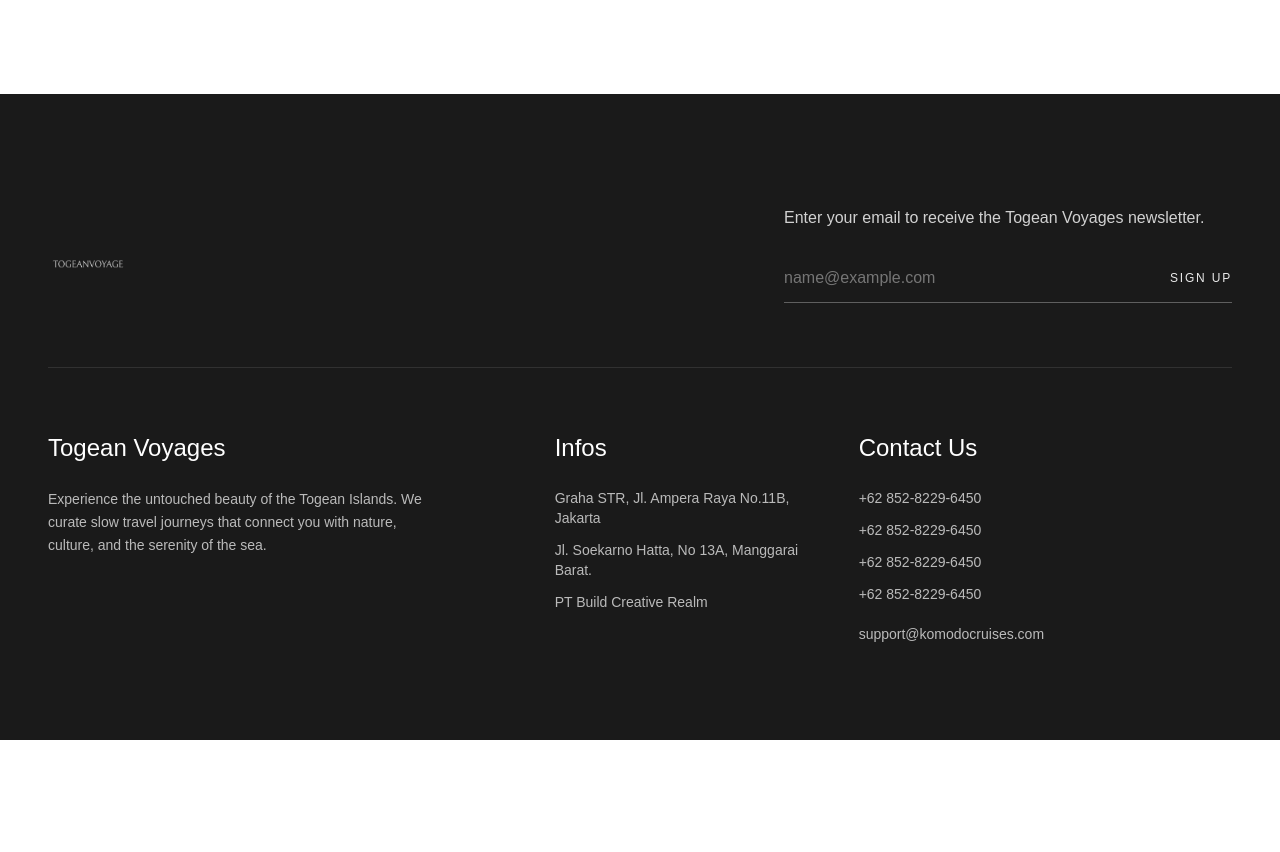
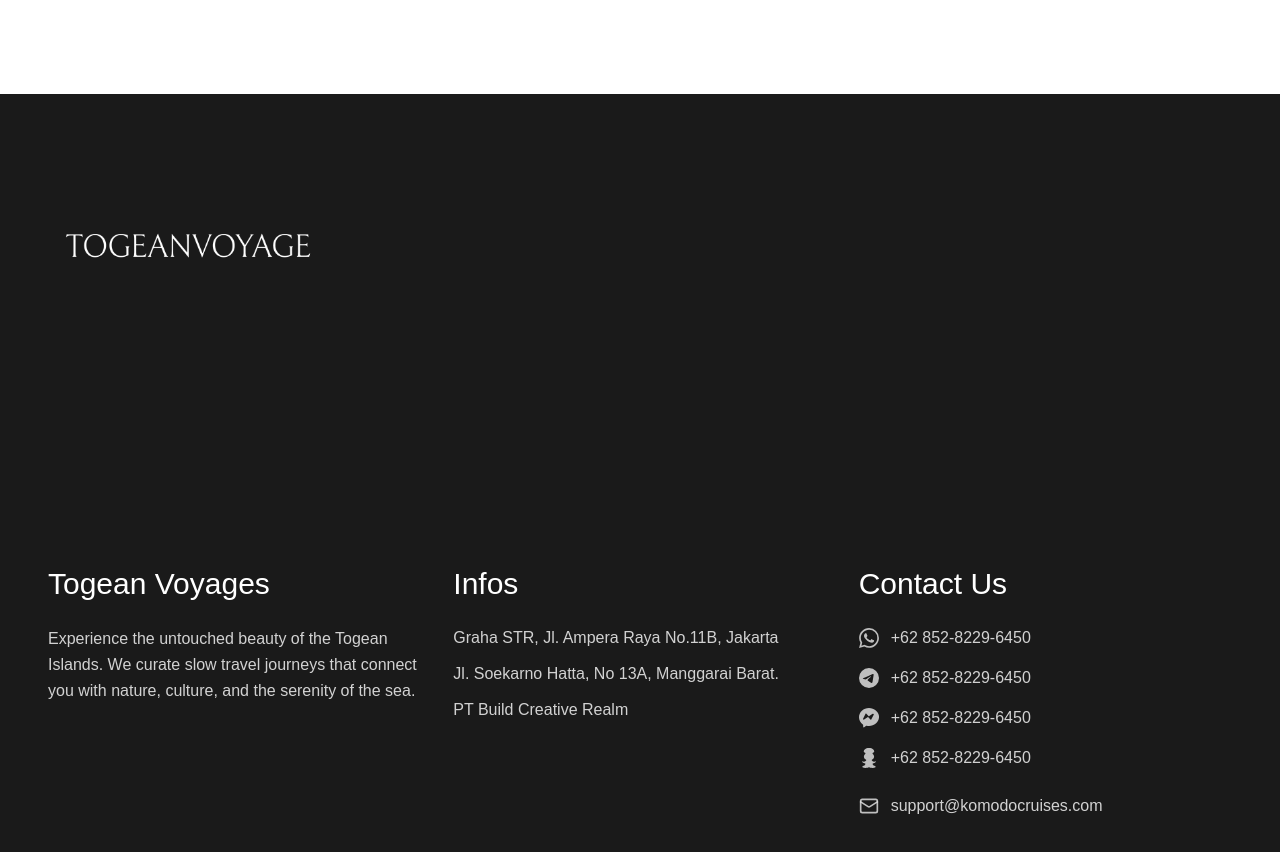
Before and after one commit to AhmadDzulfikar/togean-voyage, a Next.js app: page / in a window 1280 px wide. Shown: the part 7366-8218 px from the top of the page. Before the commit the page ends 8106 px from the top, so only its background shows below. Built offline with nearby package versions, Linux system fonts and the light colour scheme.

Commit message:
fix footer for the icon

```diff
--- a/src/components/FooterSection.tsx
+++ b/src/components/FooterSection.tsx
@@ -1,65 +1,47 @@
 "use client";
 
 import Image from "next/image";
-import Link from "next/link";
 import { cantoFont, avenirFont } from "@/app/fonts";
 
 export default function FooterSection() {
     return (
-        <footer className="bg-[#1a1a1a] text-white pt-20 pb-16 md:pt-28 md:pb-24">
+        <footer className="bg-[#1a1a1a] text-white pt-16 pb-12 md:pt-24 md:pb-20">
             <div className="mx-auto px-6 md:px-12 max-w-[1280px]">
-                {/* Top Row: Logo & Newsletter */}
-                <div className="flex flex-col md:flex-row justify-between items-start md:items-end gap-12 md:gap-8 border-b border-white/10 pb-16 mb-16">
+                {/* Top Row: Logo */}
+                <div className="flex flex-col md:flex-row justify-between items-start mb-16 md:mb-24">
                     {/* Logo */}
-                    <div className="relative w-16 h-16 md:w-20 md:h-20 shrink-0">
+                    <div className="relative w-[140px] md:w-[200px] lg:w-[280px] h-auto aspect-square">
                         <Image
                             src="/icon.webp"
                             alt="Togean Voyages Logo"
-                            fill
-                            className="object-contain brightness-0 invert"
+                            width={280}
+                            height={280}
+                            className="object-contain brightness-0 invert w-full h-auto"
+                            priority
                         />
                     </div>
-
-                    {/* Newsletter */}
-                    <div className="w-full md:max-w-md">
-                        <p className={`${avenirFont.className} text-sm md:text-base text-white/80 mb-6`}>
-                            Enter your email to receive the Togean Voyages newsletter.
-                        </p>
-                        <form className="flex w-full border-b border-white/30 focus-within:border-white transition-colors duration-300">
-                            <input
-                                type="email"
-                                placeholder="name@example.com"
-                                className={`${avenirFont.className} w-full bg-transparent py-3 text-white placeholder-white/40 focus:outline-none text-base`}
-                                required
-                            />
-                            <button
-                                type="submit"
-                                className={`${avenirFont.className} shrink-0 py-3 pl-4 text-xs uppercase tracking-[0.15em] text-white/90 hover:text-white transition-colors`}
-                            >
-                                Sign Up
-                            </button>
-                        </form>
-                    </div>
+                    {/* Empty spacer / Right side alignment if needed */}
+                    <div className="hidden md:block w-full max-w-md"></div>
                 </div>
 
                 {/* Bottom Row: 3 Columns */}
                 <div className="grid grid-cols-1 md:grid-cols-12 gap-12 md:gap-8">
                     {/* Column A: Brand Info */}
-                    <div className="md:col-span-4 lg:col-span-5">
-                        <h3 className={`${cantoFont.className} text-2xl mb-6 text-white`}>
+                    <div className="md:col-span-4 lg:col-span-4">
+                        <h3 className={`${cantoFont.className} text-2xl lg:text-3xl mb-6 text-white`}>
                             Togean Voyages
                         </h3>
-                        <p className={`${avenirFont.className} text-sm leading-relaxed text-white/70 max-w-sm`}>
+                        <p className={`${avenirFont.className} text-base leading-relaxed text-white/80 max-w-sm`}>
                             Experience the untouched beauty of the Togean Islands. We curate slow travel journeys that connect you with nature, culture, and the serenity of the sea.
                         </p>
                     </div>
 
                     {/* Column B: Infos */}
-                    <div className="md:col-span-4 lg:col-span-3">
-                        <h3 className={`${cantoFont.className} text-2xl mb-6 text-white`}>
+                    <div className="md:col-span-4 lg:col-span-4">
+                        <h3 className={`${cantoFont.className} text-2xl lg:text-3xl mb-6 text-white`}>
                             Infos
                         </h3>
-                        <ul className={`${avenirFont.className} space-y-3 text-sm text-white/70`}>
+                        <ul className={`${avenirFont.className} space-y-3 text-base text-white/80`}>
                             <li>Graha STR, Jl. Ampera Raya No.11B, Jakarta</li>
                             <li>Jl. Soekarno Hatta, No 13A, Manggarai Barat.</li>
                             <li>PT Build Creative Realm</li>
@@ -68,31 +50,66 @@ export default function FooterSection() {
 
                     {/* Column C: Contact Us */}
                     <div className="md:col-span-4 lg:col-span-4">
-                        <h3 className={`${cantoFont.className} text-2xl mb-6 text-white`}>
+                        <h3 className={`${cantoFont.className} text-2xl lg:text-3xl mb-6 text-white`}>
                             Contact Us
                         </h3>
-                        <ul className={`${avenirFont.className} space-y-3 text-sm text-white/70`}>
-                            <li>
+                        <ul className={`${avenirFont.className} space-y-4 text-base text-white/80`}>
+                            {/* WhatsApp */}
+                            <li className="flex items-center gap-3">
+                                <span className="shrink-0 w-5 flex justify-center">
+                                    <svg width="20" height="20" viewBox="0 0 24 24" fill="currentColor" className="opacity-90">
+                                        <path d="M17.472 14.382c-.297-.149-1.758-.867-2.03-.967-.273-.099-.471-.148-.67.15-.197.297-.767.966-.94 1.164-.173.199-.347.223-.644.075-.297-.15-1.255-.463-2.39-1.475-.883-.788-1.48-1.761-1.653-2.059-.173-.297-.018-.458.13-.606.134-.133.298-.347.446-.52.149-.174.198-.298.298-.497.099-.198.05-.371-.025-.52-.075-.149-.669-1.612-.916-2.207-.242-.579-.487-.5-.669-.51-.173-.008-.371-.01-.57-.01-.198 0-.52.074-.792.372-.272.297-1.04 1.016-1.04 2.479 0 1.462 1.065 2.875 1.213 3.074.149.198 2.096 3.2 5.077 4.487.709.306 1.262.489 1.694.625.712.227 1.36.195 1.871.118.571-.085 1.758-.719 2.006-1.413.248-.694.248-1.289.173-1.413-.074-.124-.272-.198-.57-.347m-5.421 7.403h-.004a9.87 9.87 0 01-5.031-1.378l-.361-.214-3.741.982.998-3.648-.235-.374a9.86 9.86 0 01-1.51-5.26c.001-5.45 4.436-9.884 9.888-9.884 2.64 0 5.122 1.03 6.988 2.898a9.825 9.825 0 012.893 6.994c-.003 5.45-4.437 9.884-9.885 9.884m8.413-18.297A11.815 11.815 0 0012.05 0C5.495 0 .16 5.335.157 11.892c0 2.096.547 4.142 1.588 5.945L.057 24l6.305-1.654a11.882 11.882 0 005.683 1.448h.005c6.554 0 11.89-5.335 11.893-11.893a11.821 11.821 0 00-3.48-8.413Z" />
+                                    </svg>
+                                </span>
                                 <a href="tel:+6285282296450" className="hover:text-white transition-colors">
                                     +62 852-8229-6450
                                 </a>
                             </li>
-                            <li>
+
+                            {/* Telegram */}
+                            <li className="flex items-center gap-3">
+                                <span className="shrink-0 w-5 flex justify-center">
+                                    <svg width="20" height="20" viewBox="0 0 24 24" fill="currentColor" className="opacity-90">
+                                        <path d="M11.944 0A12 12 0 0 0 0 12a12 12 0 0 0 12 12 12 12 0 0 0 12-12A12 12 0 0 0 12 0a12 12 0 0 0-.056 0zm4.962 7.224c.1-.002.321.023.465.14a.506.506 0 0 1 .171.325c.016.093.036.306.02.472-.18 1.898-.962 6.502-1.36 8.627-.168.9-.499 1.201-.82 1.23-.696.065-1.225-.46-1.9-.902-1.056-.693-1.653-1.124-2.678-1.8-1.185-.78-.417-1.21.258-1.91.177-.184 3.247-2.977 3.307-3.23.007-.032.014-.15-.056-.212s-.174-.041-.249-.024c-.106.024-1.793 1.14-5.061 3.345-.48.33-.913.49-1.302.48-.428-.008-1.252-.241-1.865-.44-.752-.245-1.349-.374-1.297-.789.027-.216.325-.437.893-.663 3.498-1.524 5.83-2.529 6.998-3.014 3.332-1.386 4.025-1.627 4.476-1.638z" />
+                                    </svg>
+                                </span>
                                 <a href="tel:+6285282296450" className="hover:text-white transition-colors">
                                     +62 852-8229-6450
                                 </a>
                             </li>
-                            <li>
+
+                            {/* Messenger */}
+                            <li className="flex items-center gap-3">
+                                <span className="shrink-0 w-5 flex justify-center">
+                                    <svg width="20" height="20" viewBox="0 0 24 24" fill="currentColor" className="opacity-90">
+                                        <path d="M12 0C5.373 0 0 4.974 0 11.111c0 3.498 1.744 6.614 4.595 8.707.24.16.398.44.398.745v1.98c0 .67.755 1.047 1.285.642l2.355-1.815a.999.999 0 0 1 .616-.216c.883.245 1.822.38 2.787.38 6.627 0 12-4.974 12-11.111C24 4.974 18.627 0 12 0zm1.727 13.906-2.555-2.723a.62.62 0 0 0-.909 0l-4.144 2.723c-.71.467-1.579-.26-1.21-.998l2.954-5.918c.203-.406.772-.406.975 0l2.555 2.723a.62.62 0 0 0 .909 0l4.143-2.723c.711-.467 1.58.26 1.21.998l-2.953 5.918a.545.545 0 0 1-.97 0z" />
+                                    </svg>
+                                </span>
                                 <a href="tel:+6285282296450" className="hover:text-white transition-colors">
                                     +62 852-8229-6450
                                 </a>
                             </li>
-                            <li>
+
+                            {/* Snapchat */}
+                            <li className="flex items-center gap-3">
+                                <span className="shrink-0 w-5 flex justify-center">
+                                    <svg width="20" height="20" viewBox="0 0 24 24" fill="currentColor" className="opacity-90">
+                                        <path d="M12.019 0c-4.49 0-6.176 2.455-6.307 4.14-.029.352.128.877.886 1.14 1.144.395 1.206.849 1.196 1.09-.04.992-1.928 1.956-1.928 3.824 0 2.227 1.637 3.322 2.652 3.821.281.139.387.369.213.684-.528.966-1.637 1.677-2.618 1.677-.384 0-.85-.112-1.147-.282-.37-.21-.775-.152-.98.156-.25.378-.073.71.166.974.004.004.795.836 3.12 1.442.228.06.402.193.364.577-.048.471-.257 1.341-1.396 1.769-.801.302-2.317.447-2.222 1.57.062.748.887 1.353 3.633 1.353 1.366 0 2.112-.047 2.484-.132.895-.205 1.138-.853 1.884-.853.754 0 .937.643 1.832.853.371.087 1.117.132 2.483.132 2.746 0 3.57-.605 3.633-1.353.094-1.123-1.421-1.268-2.222-1.57-1.14-.428-1.348-1.298-1.396-1.769-.038-.384.136-.517.363-.577 2.326-.606 3.117-1.438 3.12-1.442.24-.264.417-.596.167-.974-.205-.308-.61-.366-.98-.156-.297.17-.763.282-1.147.282-.98 0-2.09-.711-2.618-1.677-.174-.315-.068-.545.213-.684 1.015-.5 2.651-1.594 2.651-3.821 0-1.868-1.889-2.832-1.928-3.824-.01-.241.052-.695 1.196-1.09.758-.263.915-.788.886-1.14C18.195 2.455 16.51 0 12.019 0z" />
+                                    </svg>
+                                </span>
                                 <a href="tel:+6285282296450" className="hover:text-white transition-colors">
                                     +62 852-8229-6450
                                 </a>
                             </li>
-                            <li className="pt-2">
+
+                            {/* Email */}
+                            <li className="flex items-center gap-3 pt-2">
+                                <span className="shrink-0 w-5 flex justify-center">
+                                    <svg width="20" height="20" viewBox="0 0 24 24" fill="none" stroke="currentColor" strokeWidth="2" strokeLinecap="round" strokeLinejoin="round" className="opacity-90">
+                                        <rect width="20" height="16" x="2" y="4" rx="2" />
+                                        <path d="m22 7-8.97 5.7a1.94 1.94 0 0 1-2.06 0L2 7" />
+                                    </svg>
+                                </span>
                                 <a href="mailto:support@komodocruises.com" className="hover:text-white transition-colors">
                                     support@komodocruises.com
                                 </a>
@@ -100,11 +117,6 @@ export default function FooterSection() {
                         </ul>
                     </div>
                 </div>
-
-                {/* Copyright / Extra footer bottom if needed, sticking to design request layout mostly but checking visual balance.
-            The prompt didn't ask for a copyright row specifically, but usually there is one.
-            I'll stick strictly to the prompt requirements for now (3 cols) to avoid clutter.
-        */}
             </div>
         </footer>
     );
```
